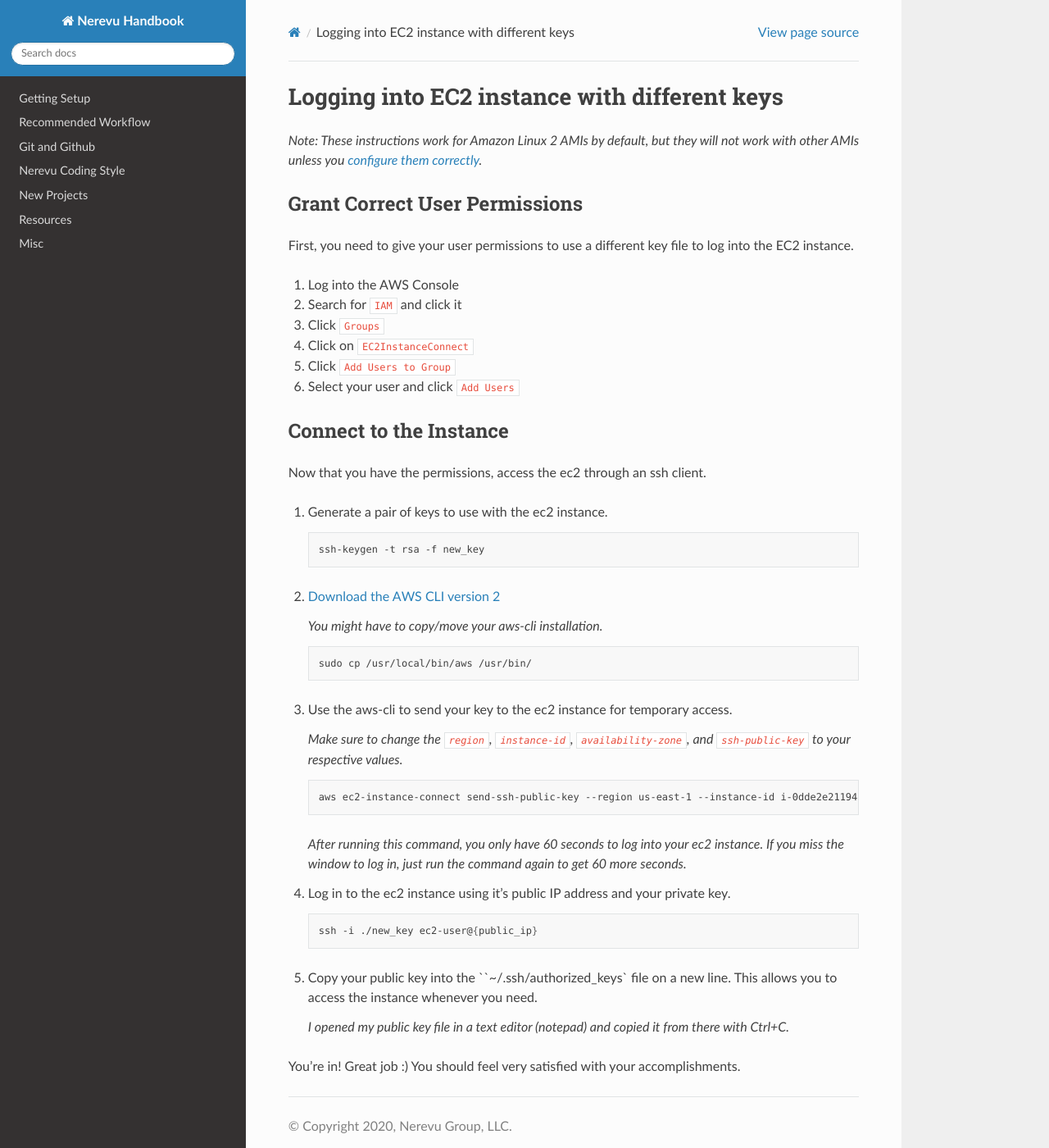
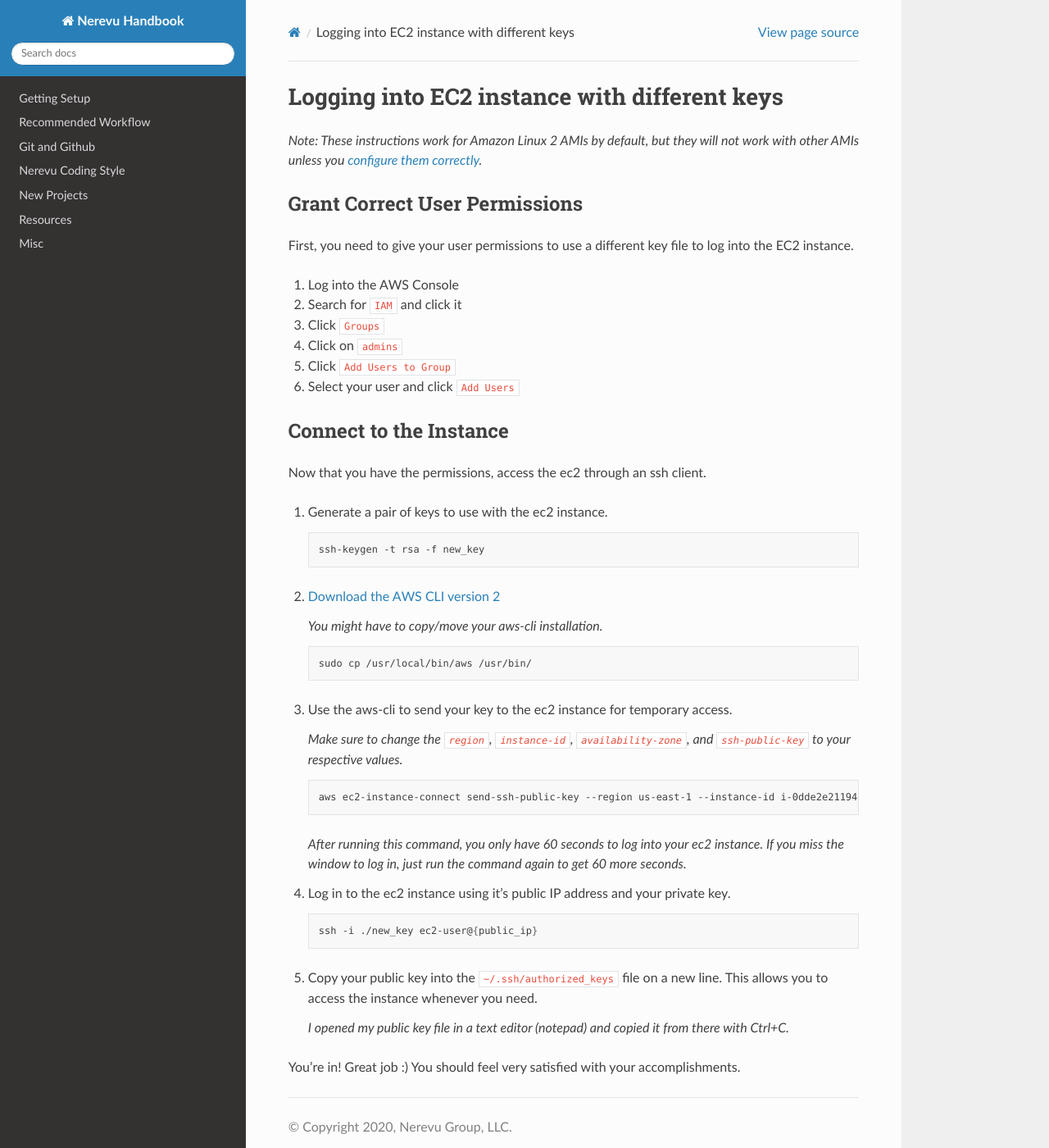
Before and after one commit to nerevu/handbook, a Sphinx documentation site: the page built from docs/ec2-instance-connect.md, in a window 1280 px wide and 1400 px high. Shown: the whole window at 82% size. Built offline with Sphinx 7.4.7 and the Read the Docs theme 2.0.0, drawn with Linux system fonts in a browser that asks for light colours.

Commit message:
Fix group name and errant backtick

````diff
--- a/docs/ec2-instance-connect.md
+++ b/docs/ec2-instance-connect.md
@@ -9,7 +9,7 @@ First, you need to give your user permissions to use a different key file to log
 1. Log into the AWS Console
 2. Search for `IAM` and click it
 3. Click `Groups`
-4. Click on `EC2InstanceConnect`
+4. Click on `admins`
 5. Click `Add Users to Group`
 6. Select your user and click `Add Users`
 
@@ -47,7 +47,7 @@ Now that you have the permissions, access the ec2 through an ssh client.
    ssh -i ./new_key ec2-user@{public_ip}
    ```
 
-5. Copy your public key into the ``~/.ssh/authorized_keys` file on a new line. This allows you to access the instance whenever you need.
+5. Copy your public key into the `~/.ssh/authorized_keys` file on a new line. This allows you to access the instance whenever you need.
 
    *I opened my public key file in a text editor (notepad) and copied it from there with Ctrl+C.*
 
````
